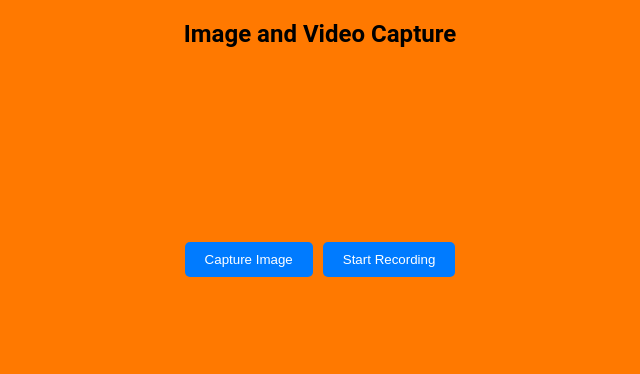
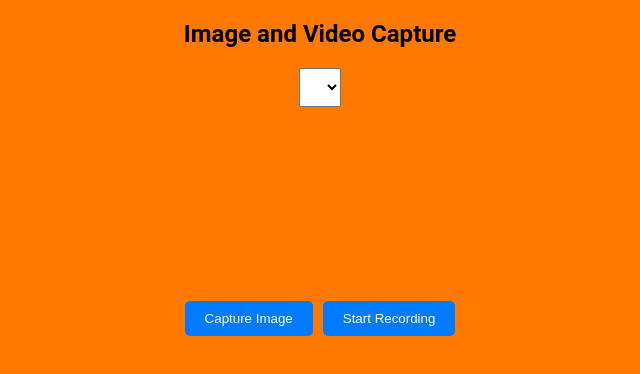
Before and after one commit to clavinm/Clothing-WebDesign, a React (Vite) app: page /capture in a window 1280 px wide. Shown: the top 374 px of the page, without its empty margins (320-960 px from the left). Built offline with nearby package versions, Linux system fonts and the light colour scheme; no server answers.

Commit message:
pwa setup for notification

```diff
--- a/install.js
+++ b/install.js
@@ -7,9 +7,10 @@
         installButton.addEventListener('click', async () => {
           if (deferredPrompt) {
             deferredPrompt.prompt();
+            // const { outcome } = await deferredPrompt.userChoice;
             deferredPrompt = null;
           } else {
-            installButton.textContent = 'Cannot Install';
+            // installButton.textContent = 'Cannot Install';
             console.log('No install prompt available');
           }
         });
--- a/src/features/ImageCapturePage.jsx
+++ b/src/features/ImageCapturePage.jsx
@@ -42,6 +42,11 @@ const Button = styled.button`
   }
 `;
 
+const Select = styled.select`
+  padding: 10px;
+  margin-bottom: 20px;
+`;
+
 const ImageContainer = styled.div`
   margin-bottom: 20px;
 `;
@@ -75,10 +80,30 @@ const ImageCapturePage = () => {
   const [videoURL, setVideoURL] = useState(null);
   const [imageURL, setImageURL] = useState(null);
   const [isRecording, setIsRecording] = useState(false);
+  const [cameraDevices, setCameraDevices] = useState([]);
+  const [selectedCamera, setSelectedCamera] = useState('');
 
   useEffect(() => {
+    const fetchCameras = async () => {
+      const devices = await navigator.mediaDevices.enumerateDevices();
+      const videoDevices = devices.filter(device => device.kind === 'videoinput');
+      setCameraDevices(videoDevices);
+      if (videoDevices.length > 0) {
+        setSelectedCamera(videoDevices[0].deviceId);
+      }
+    };
+    fetchCameras();
+  }, []);
+
+  useEffect(() => {
+    if (selectedCamera) {
+      startVideoStream(selectedCamera);
+    }
+  }, [selectedCamera]);
+
+  const startVideoStream = (deviceId) => {
     const videoElement = videoRef.current;
-    navigator.mediaDevices.getUserMedia({ video: true })
+    navigator.mediaDevices.getUserMedia({ video: { deviceId } })
       .then((stream) => {
         videoElement.srcObject = stream;
         const recorder = new MediaRecorder(stream);
@@ -101,7 +126,7 @@ const ImageCapturePage = () => {
       .catch((err) => {
         console.error('Error accessing the camera: ', err);
       });
-  }, []);
+  };
 
   const handleCaptureClick = () => {
     const videoElement = videoRef.current;
@@ -124,6 +149,11 @@ const ImageCapturePage = () => {
       setIsRecording(true);
     }
   };
+
+  const handleCameraChange = (event) => {
+    setSelectedCamera(event.target.value);
+  };
+
   const cancelImageCapture = () => {
     setImageURL(null);
   };
@@ -131,9 +161,17 @@ const ImageCapturePage = () => {
   const cancelVideoCapture = () => {
     setVideoURL(null);
   };
+
   return (
     <Container>
       <Title>Image and Video Capture</Title>
+      <Select value={selectedCamera} onChange={handleCameraChange}>
+        {cameraDevices.map(device => (
+          <option key={device.deviceId} value={device.deviceId}>
+            {device.label || `Camera ${device.deviceId}`}
+          </option>
+        ))}
+      </Select>
       <VideoContainer>
         <Video ref={videoRef} autoPlay></Video>
       </VideoContainer>
```
Lines whose indentation alone changed are shown as unchanged.
